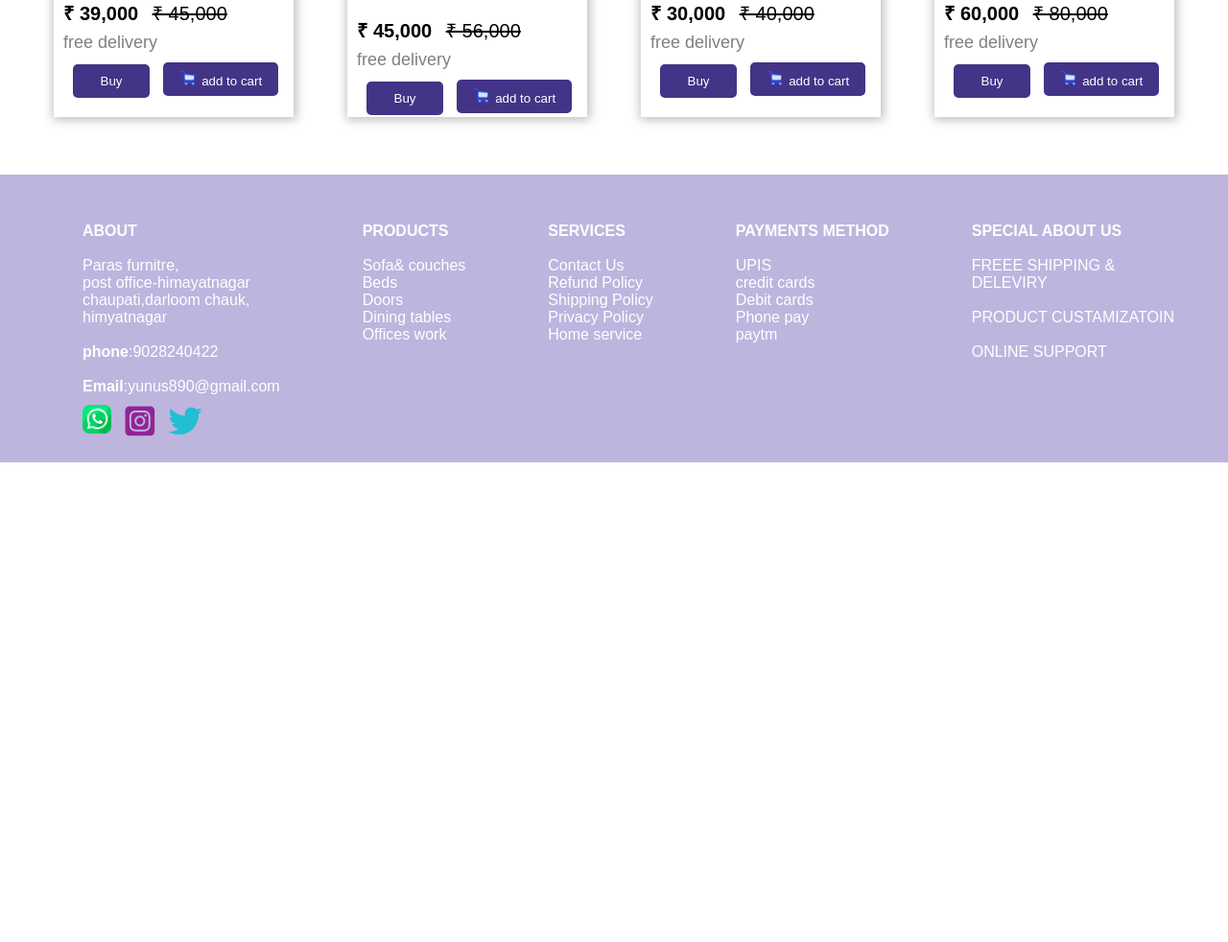
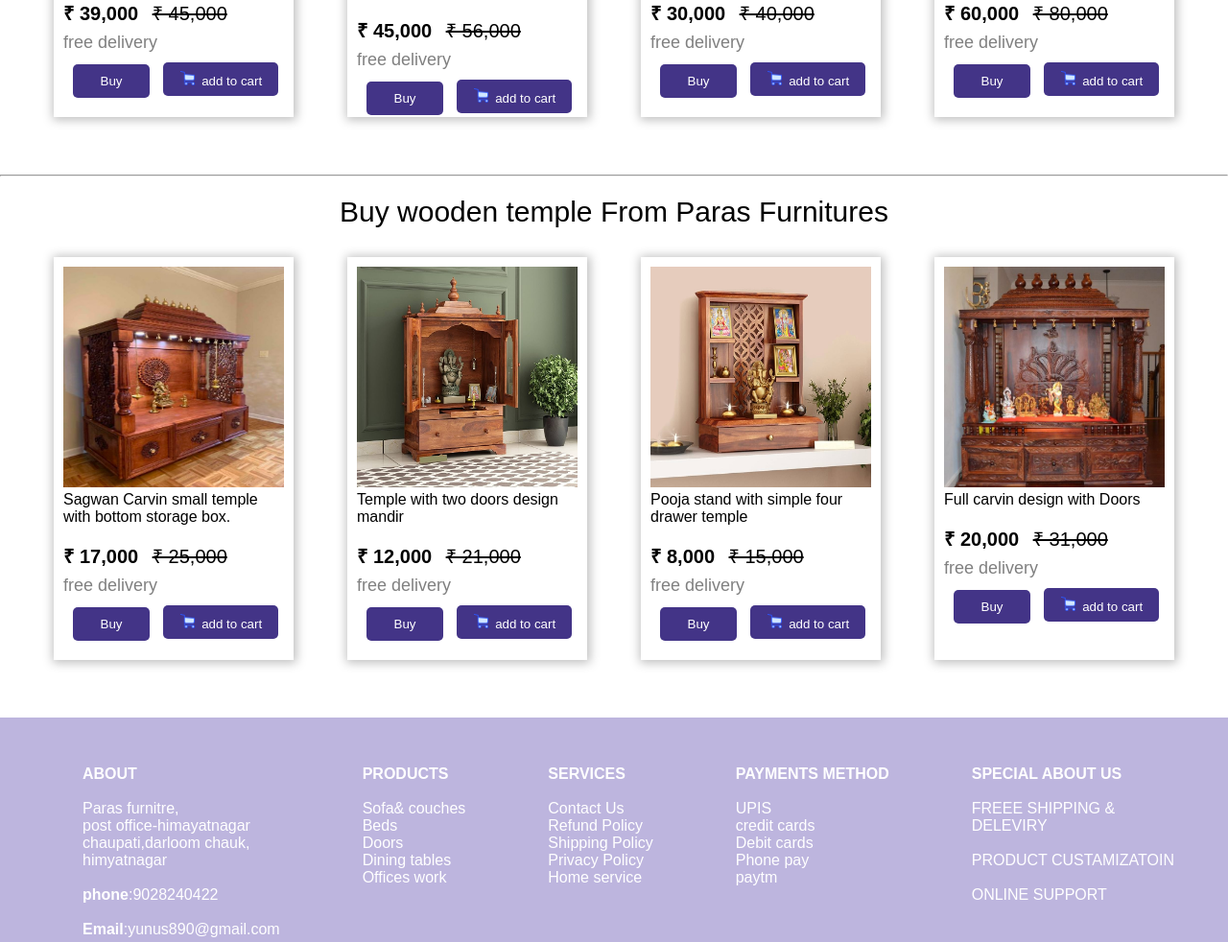
Before and after one commit to junedmd/Paras-furniture, a plain HTML site: page index.html in a window 1280 px wide. Shown: the part 2664-3646 px from the top of the page at 96% size. Before the commit the page ends 3146 px from the top, so only its background shows below. Drawn offline with Linux system fonts and the light colour scheme.

Commit message:
add some changes in main page

```diff
--- a/index.html
+++ b/index.html
@@ -285,6 +285,52 @@
             </div>
 
 
+        </div><hr>
+
+        <div>
+            <span  class="text2"> Buy wooden temple  From Paras Furnitures </span>
+        </div>
+        <div class="fourth">
+
+            <div class="sec-1">
+                <img src="./images/mandir/temple-5.png" class="bed-img1"><br>
+                <p>Sagwan Carvin small temple with bottom storage box.
+                </p><br>
+                    <b class="price">₹ 17,000 </b> &nbsp; <del class="text5"> ₹ 25,000</del>
+                <p class="desc"> free delivery</p>
+                <a href=""><button class="btn1">Buy</button></a>
+                <a href="#"><button class="btn1 btn2"> <img src="./images/shopping-cart.png" class="cart"> &nbsp;add to cart</button></a>
+            </div>
+
+            <div class="sec-1">
+                <img src="./images/mandir/temple-2.jpg" class="bed-img2">
+                <p>
+                    Temple with two doors design mandir
+                </p><br>
+                <b class="price">₹ 12,000 </b> &nbsp; <del class="text5"> ₹ 21,000</del>
+                <p class="desc"> free delivery</p>
+                <a href=""><button class="btn1">Buy</button></a>
+                <a href="#"><button class="btn1 btn2"> <img src="./images/shopping-cart.png" class="cart"> &nbsp;add to cart</button></a>
+
+            </div>
+
+            <div class="sec-1">
+                <img src="./images/mandir/temple-3.jpg" class="bed-img3">
+                <p>Pooja stand with simple four drawer temple</p><br>
+                <b class="price">₹ 8,000 </b> &nbsp; <del class="text5"> ₹ 15,000</del>
+                <p class="desc"> free delivery</p>
+                <a href=""><button class="btn1">Buy</button></a>
+                <a href="#"><button class="btn1 btn2"> <img src="./images/shopping-cart.png" class="cart"> &nbsp;add to cart</button></a>
+            </div>
+
+            <div class="sec-1">
+                <img src="./images/mandir/temple-6.jpg" class="bed-img4">
+                <p>Full carvin design with Doors</p><br>
+                <b class="price">₹ 20,000 </b> &nbsp; <del class="text5"> ₹ 31,000</del>
+                <p class="desc"> free delivery</p>
+              <a href=""><button class="btn1">Buy</button></a>
+                <a href="#"><button class="btn1 btn2"> <img src="./images/shopping-cart.png" class="cart"> &nbsp;add to cart</button></a>
+            </div>
 
 
         </div>
```
Also changed, not shown: images/mandir/temple-1.webp (added), images/mandir/temple-2.jpg (added), images/mandir/temple-3.jpg (added), images/mandir/temple-4.webp (added), images/mandir/temple-5.png (added), images/mandir/temple-6.jpg (added).
